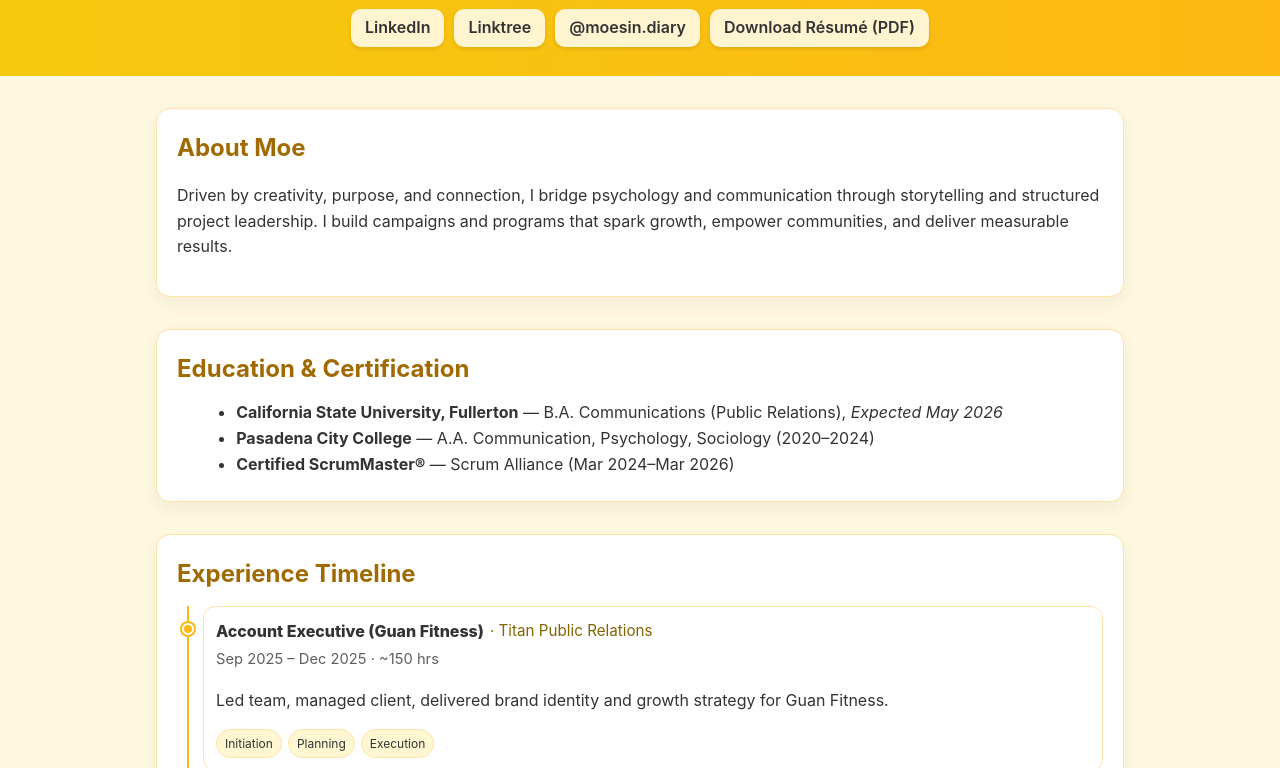
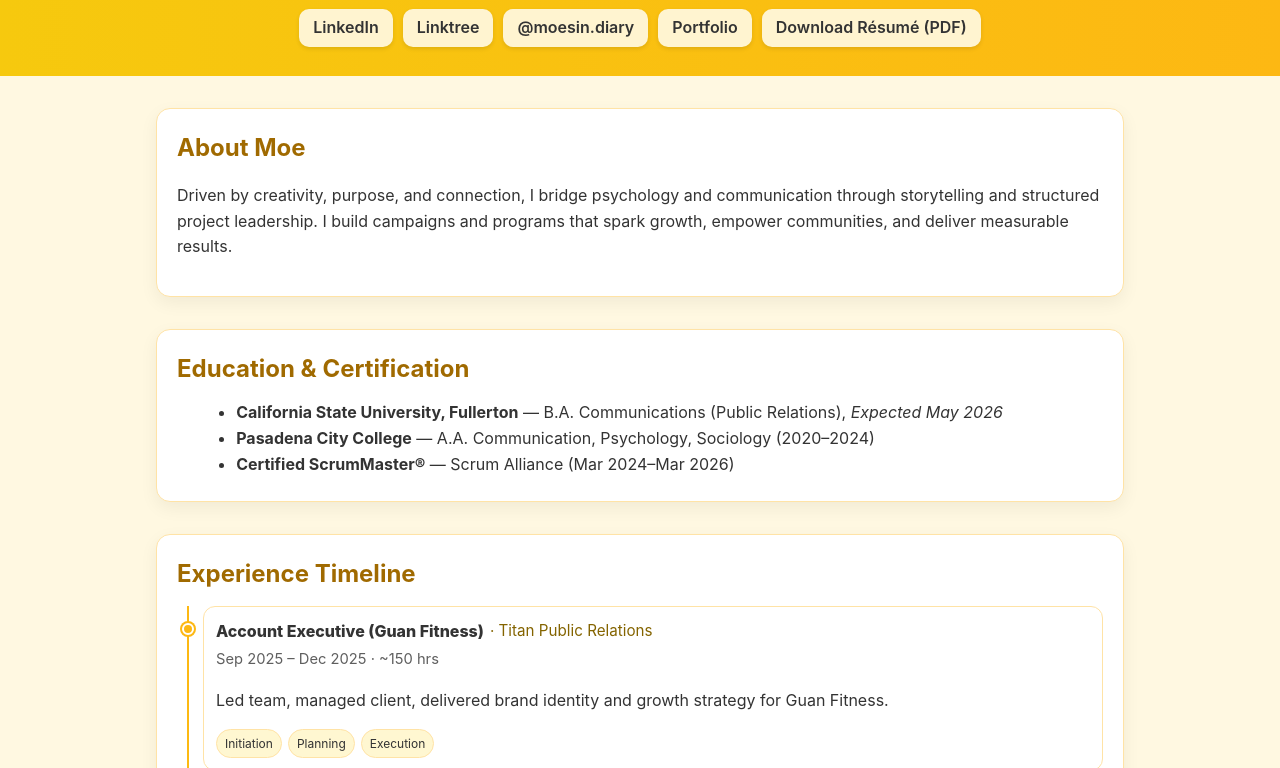
Before and after one commit to moesin07-lab/PMP, a plain HTML site: page index.html in a window 1280 px wide. Shown: the part 293-1061 px from the top of the page. Drawn offline with Linux system fonts and the light colour scheme.

Commit message:
Update index.html

```diff
--- a/index.html
+++ b/index.html
@@ -202,6 +202,7 @@
         <a href="https://www.linkedin.com/in/moesin07" target="_blank" class="link-btn">LinkedIn</a>
         <a href="https://linktr.ee/moesindiary" target="_blank" class="link-btn">Linktree</a>
         <a href="https://www.instagram.com/moesin.diary" target="_blank" class="link-btn">@moesin.diary</a>
+         <a href="https://moesin07-lab.github.io/portfolio-PMP/" target="_blank" class="link-btn">Portfolio</a>
  <a href="https://moesin07-lab.github.io/resume/spring2026resume.pdf" target="_blank" class="link-btn">Download Résumé (PDF)</a>
       </div>
     </div>
```
